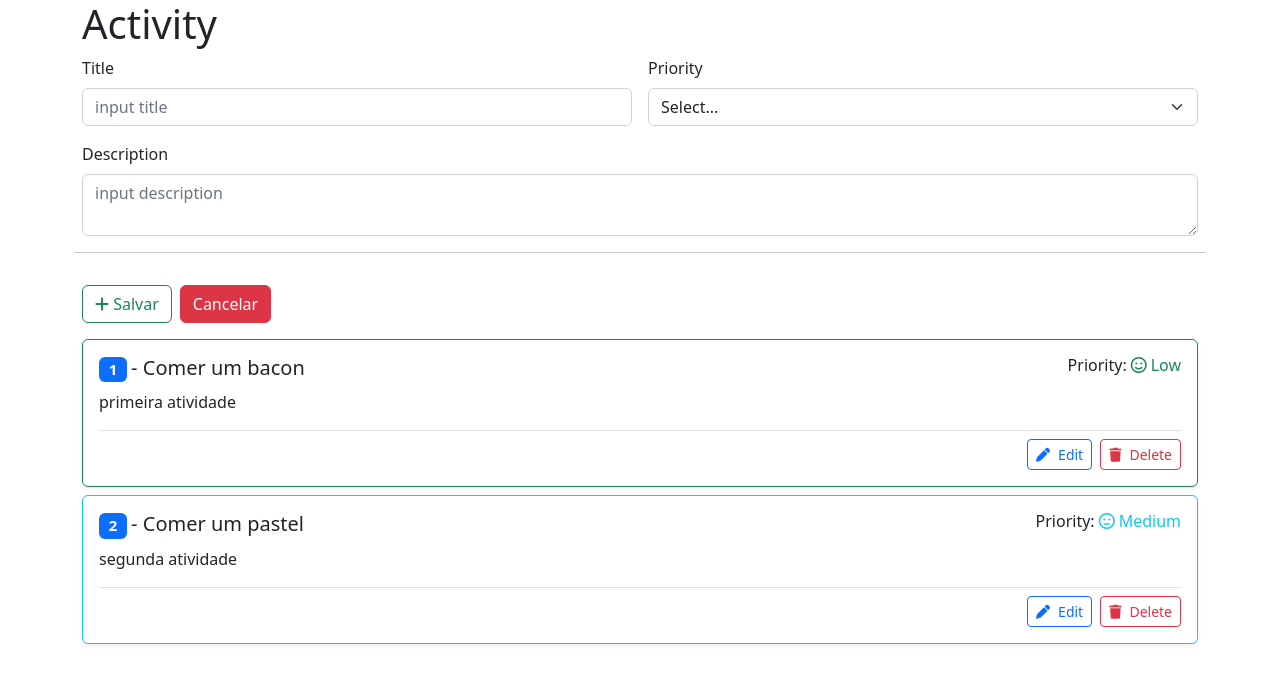
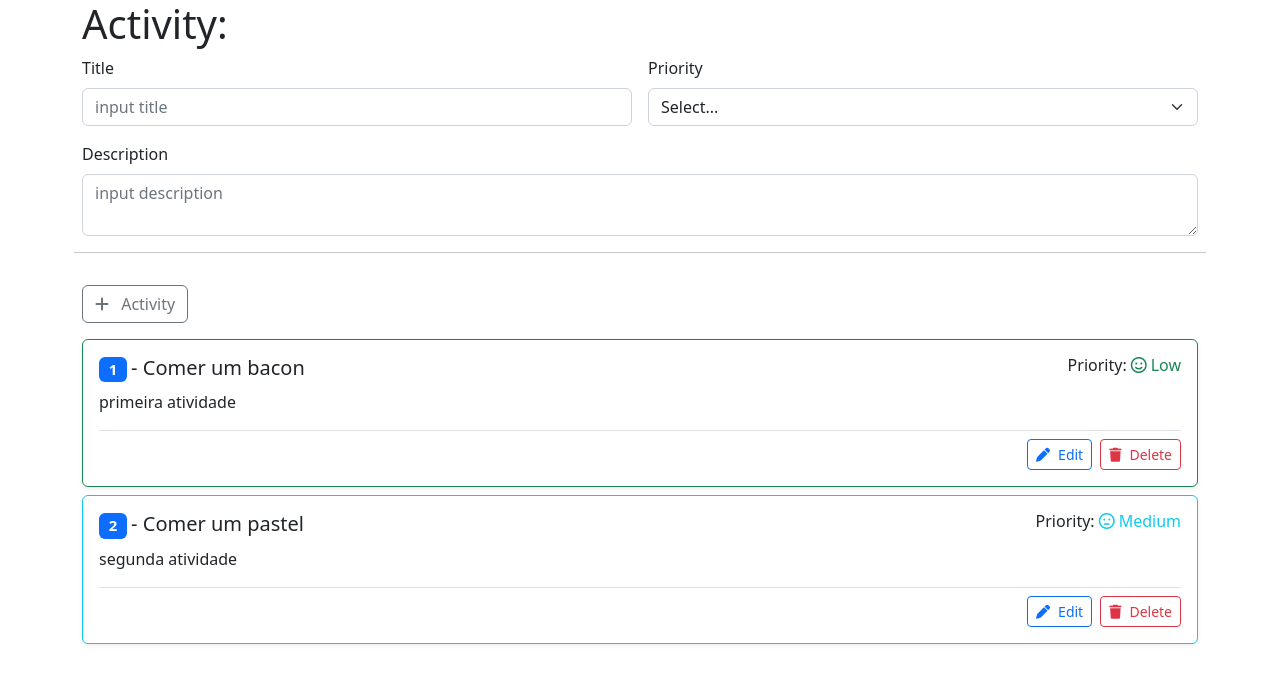
Before and after one commit to rodrigol01/FullStack-ASP-.NET-REACTJS, a React (Create React App) app: page / in a window 1280 px wide. Shown: the top 684 px of the page. Built offline with nearby package versions, Linux system fonts and the light colour scheme.

Commit message:
solving problem with undefined value from activity in App.Js

```diff
--- a/src/App.js
+++ b/src/App.js
@@ -1,4 +1,4 @@
-import { Fragment, useState } from "react";
+import { Fragment, useState, useEffect } from "react";
 import "./App.css";
 import AcitivityForm from "./components/AcitivityForm";
 import ActivityList from "./components/ActivityList";
@@ -19,25 +19,31 @@ let initialState = [
 ];
 
 function App() {
+  const [index, setIndex] = useState(0);
   const [activities, setActivities] = useState(initialState);
-  const [activity, setActivity] = useState({});
+  const [activity, setActivity] = useState({id: 0});
 
-  function addActivity(e) {
-    e.preventDefault();
-    const activity = {
-      id:
-        Math.max.apply(
-          Math,
-          activities.map((item) => item.id)
-        ) + 1,
-      priority: document.getElementById("priority").value,
-      title: document.getElementById("title").value,
-      description: document.getElementById("description").value,
-    };
+  useEffect(() => {
+    activities.length <= 0
+      ? setIndex(1)
+      : setIndex(
+          Math.max.apply(
+            Math,
+            activities.map((item) => item.id)
+          ) + 1
+        );
+  }, [activities]);
 
+  function addActivity(activ) {
     //first execution: add initial state
     //second execution: add initial state + activity
-    setActivities([...activities, { ...activity }]);
+    setActivities([
+      ...activities,
+      {
+        ...activ,
+        id: index,
+      },
+    ]);
   }
 
   function deleteActivity(id) {
@@ -54,9 +60,22 @@ function App() {
     setActivity(activity[0]);
   }
 
+  function updateActivity(activ) {
+    setActivities(
+      activities.map((item) => (item.id === activ.id ? activ : item))
+    );
+    setActivity({ id: 0 });
+  }
+
+  function cancelActivity() {
+    setActivity({ id: 0 });
+  }
+
   return (
     <Fragment>
       <AcitivityForm
+        updateActivity={updateActivity}
+        cancelActivity={cancelActivity}
         addActivity={addActivity}
         activities={activities}
         selectedActivity={activity}
--- a/src/components/AcitivityForm.js
+++ b/src/components/AcitivityForm.js
@@ -29,19 +29,24 @@ export default function AcitivityForm(props) {
 
   const handleCancel = (e) => {
     e.preventDefault();
+    props.cancelActivity();
+    setActivity(initialActivity);
+  };
+
+  const handleSubmit = (e) => {
+    e.preventDefault();
+
+    if (props.selectedActivity.id !== 0) props.updateActivity(activity);
+    else props.addActivity(activity);
+
     setActivity(initialActivity);
   };
 
   return (
     <Fragment>
-      <h1>
-        Activity{" "}
-        {activity.id !== 0 && props.selectedActivity.id !== undefined
-          ? "number " + activity.id
-          : ""}
-      </h1>
+      <h1>Activity: {activity.id !== 0 ? activity.id : ""}</h1>
 
-      <form className="row g-3">
+      <form className="row g-3" onSubmit={handleSubmit}>
         <div className="col-md-6">
           <label className="form-label">Title</label>
           <input
@@ -84,13 +89,10 @@ export default function AcitivityForm(props) {
           />
         </div>
         <hr />
-        <div className="col-">
+        <div className="col-12">
           {activity.id === 0 ? (
-            <button
-              className="btn btn-outline-secondary"
-              onClick={props.addActivity}
-            >
-              <i className="fa fa-plus me-2"></i> Add Activity
+            <button className="btn btn-outline-secondary" type="submit">
+              <i className="fa fa-plus me-2"></i> Activity
             </button>
           ) : (
             <>
```
